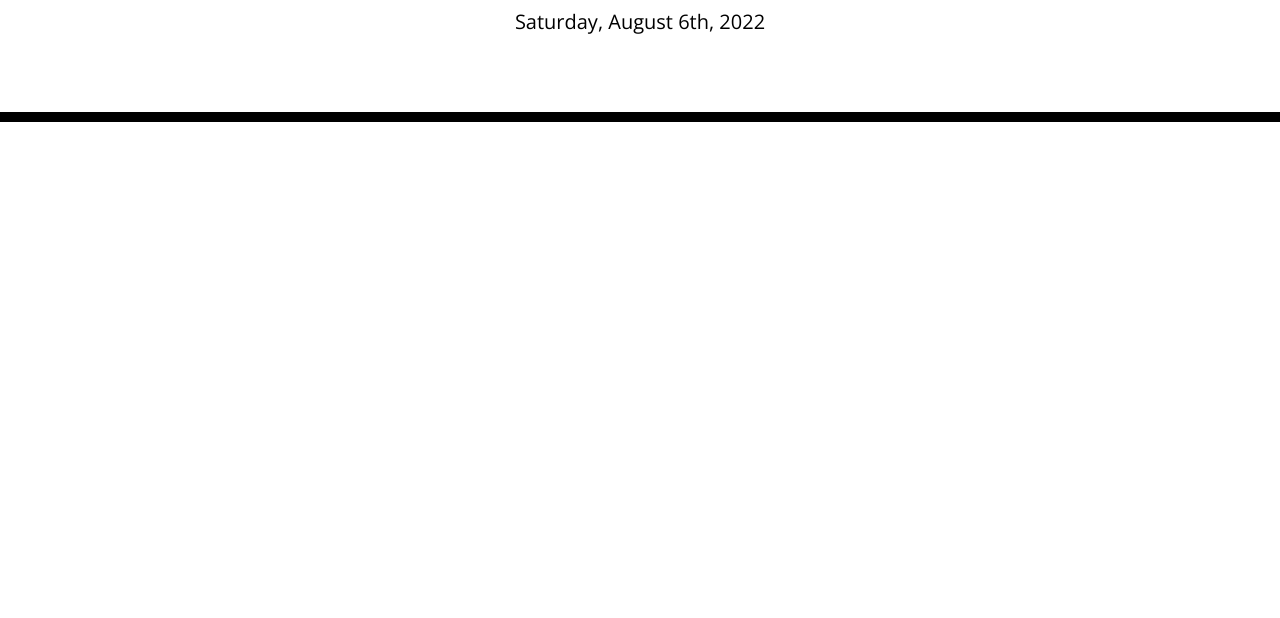
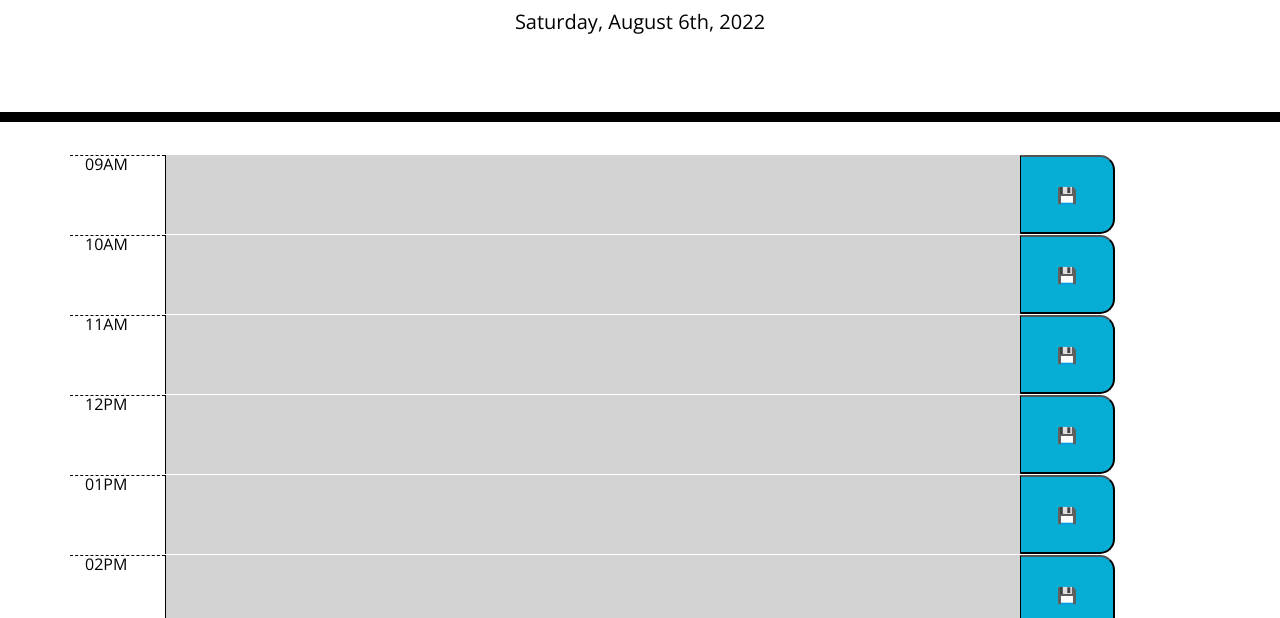
Before and after one commit to Hudson-TD/module_five_challenge_hudsontd, a plain HTML site: page index.html in a window 1280 px wide. Shown: the part 182-800 px from the top of the page. Drawn offline with nearby package versions, Linux system fonts and the light colour scheme.

Commit message:
time blocks implemented

```diff
--- a/Assets/JS/script.js
+++ b/Assets/JS/script.js
@@ -65,6 +65,7 @@ var workDay = [
     },
 
 ]
+var currentHour = moment().format("HH");
 
 // Displaying current date in the header //
 function getTodaysDate() {
@@ -75,6 +76,57 @@ function getTodaysDate() {
 // Evoking function to pull today's date //
 getTodaysDate();
 
+// Creating time blocks for business hours //
+
+function displayRows () {
+    for(var i = 0; i < workDay.length; i++) {
+        var containerRow = $("<form>").attr({
+            "class": "row"
+        })
+
+        $(".container").append(containerRow);
+
+        var hourSection = $("<div>").attr({
+            "class": "col-1 hour"
+        })
+
+        hourSection.text(workDay[i].hour +workDay[i].meridiem);
+
+        containerRow.append(hourSection)
+
+        var textSection = $("<textarea>").attr({
+            "class": "description "
+        })
+
+        containerRow.append(textSection);
+
+        var saveSection = $("<button>").attr({
+            "class": " col-1 saveBtn"
+        })
+    // Floppy disk emoji to insinuate the save button functionality //
+        saveSection.text("💾")
+        containerRow.append(saveSection);
+
+    // Color coding time blocks based on current hour //
+
+    if(workDay[i].time < currentHour) {
+        textSection.attr({
+            "class":"past col-9"
+        })
+    }else if(workDay[i].time == currentHour) {
+        textSection.attr({
+            "class":"present col-9"
+        })
+    }else if(workDay[i].time > currentHour) {
+        textSection.attr({
+            "class":"future col-9"
+        })
+    }
+}}
+
+// Need to move into an init function later, keeping this here so I can see it //
+displayRows();
+
 // Saving data to local storage //
 function saveReminders() {
     localStorage.setItem("workDay", JSON.stringify(workDay));
--- a/index.html
+++ b/index.html
@@ -28,8 +28,7 @@
       <p class="lead">A simple calendar app for scheduling your work day</p>
       <p id="currentDay" class="lead"></p>
     </header>
-    <div class="container">
-      <!-- Timeblocks go here -->
+    <div id="container" class="container">
     </div>
 
     <script src="https://code.jquery.com/jquery-3.4.1.min.js"></script>
```
